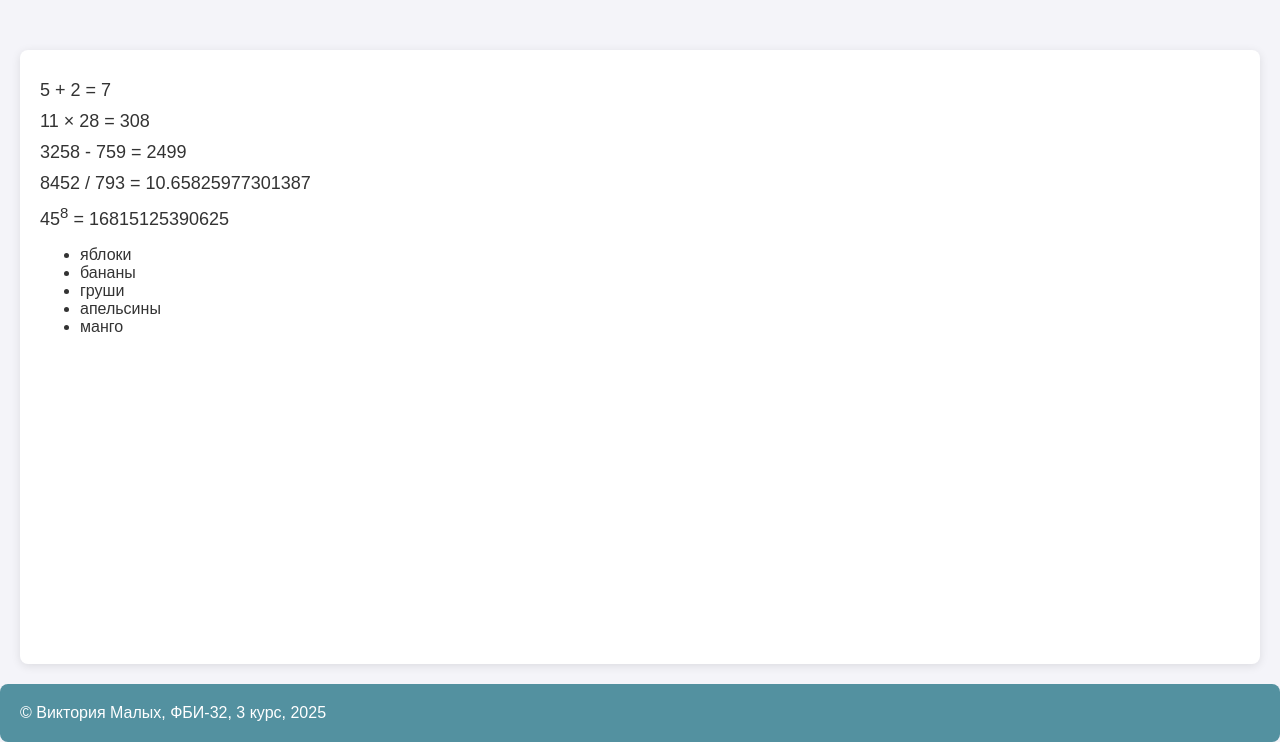
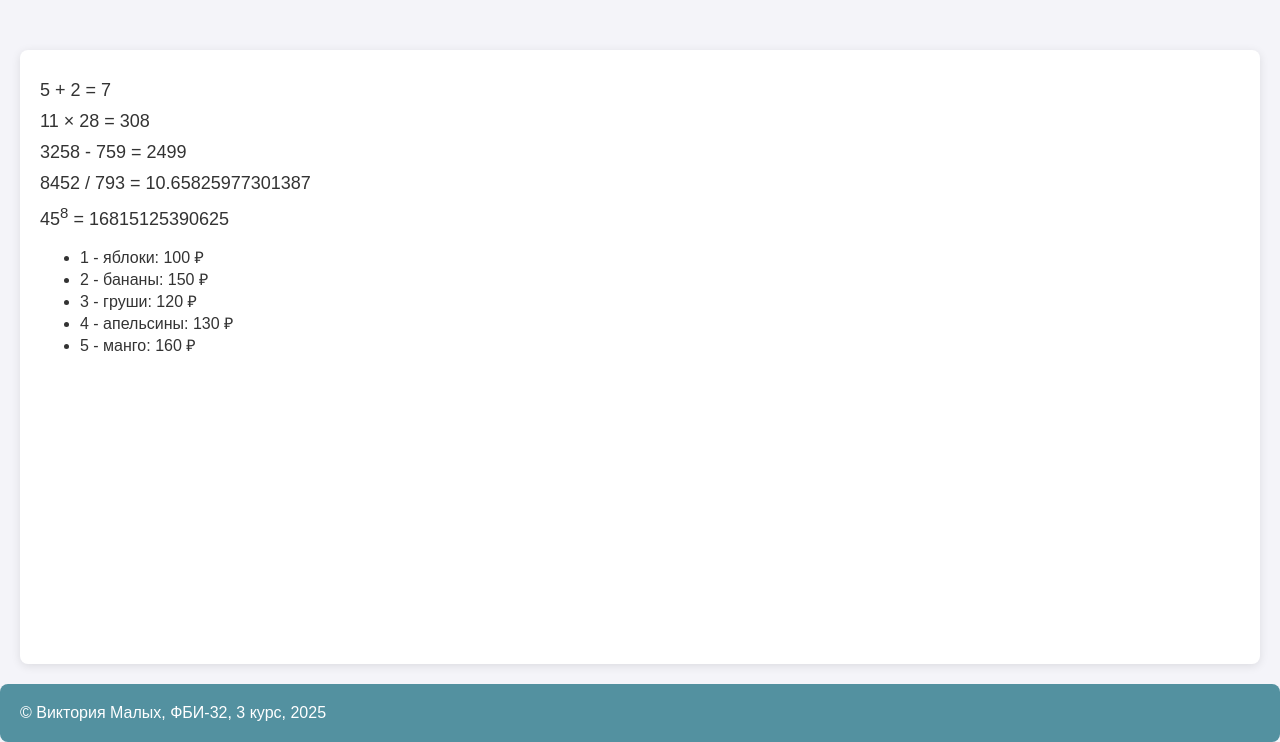
Before and after one commit to vikamalykh/web-back-labs, a Flask app: page /lab2/example in a window 1280 px wide. Shown: the part 58-800 px from the top of the page. Run offline with Flask 3, Linux system fonts and the light colour scheme.

Commit message:
Цикл в шаблоне

```diff
--- a/app.py
+++ b/app.py
@@ -429,5 +429,11 @@ def add_flower(name):
 @app.route('/lab2/example')
 def example():
     name, number, group, course = "Виктория Малых", 2, "ФБИ-32", "3 курс"
-    fruits = ['яблоки', 'бананы', 'груши', 'апельсины', 'манго']
+    fruits = [
+        {'name': 'яблоки', 'price': 100},
+        {'name': 'бананы', 'price': 150},
+        {'name': 'груши', 'price': 120},
+        {'name': 'апельсины','price': 130},
+        {'name': 'манго', 'price': 160}
+    ]
     return render_template('example.html', name=name, number=number, group=group, course=course, fruits=fruits)
--- a/templates/example.html
+++ b/templates/example.html
@@ -19,7 +19,7 @@
         <p>45<sup>8</sup> = {{ 45**8 }}</p>
         <ul>
             {% for f in fruits %}
-            <li>{{ f }}</li>
+            <li>{{ loop.index }} - {{ f.name }}: {{ f.price }} &#x20bd;</li>
             {% endfor %}
         </ul>
     </main>
```
